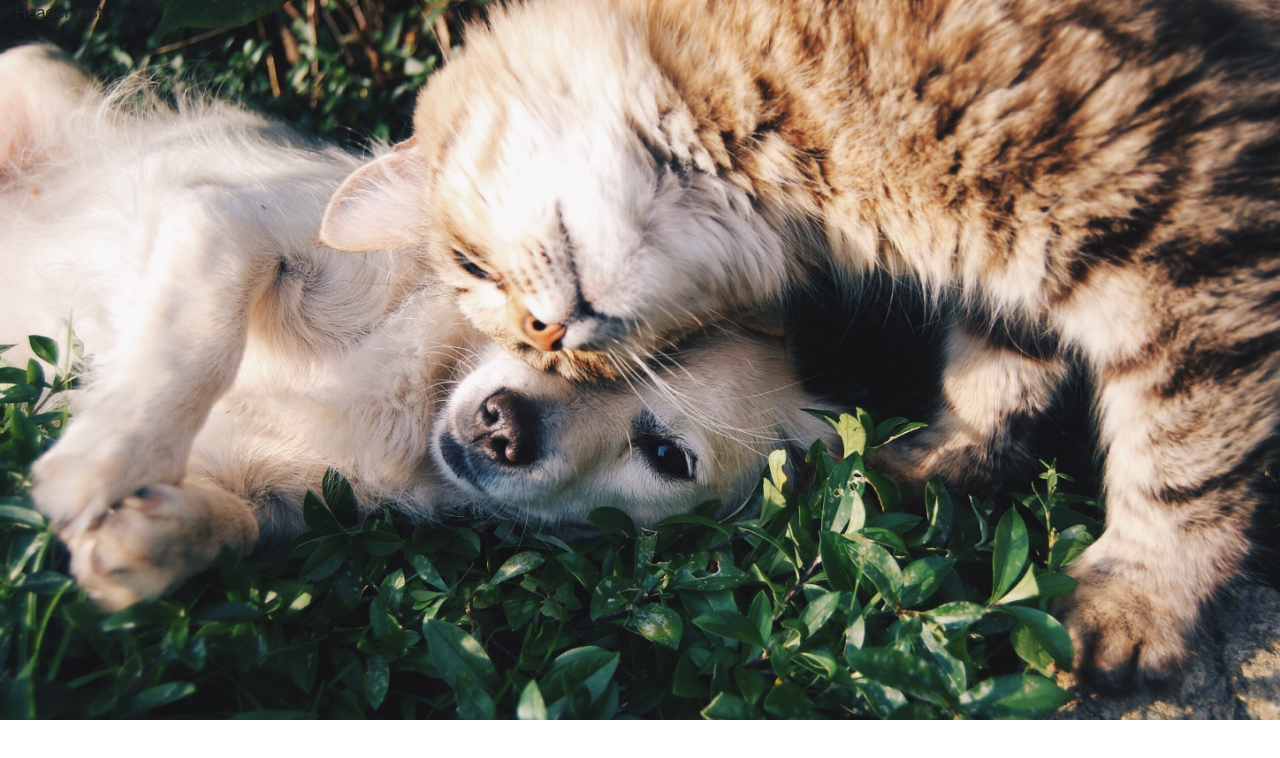
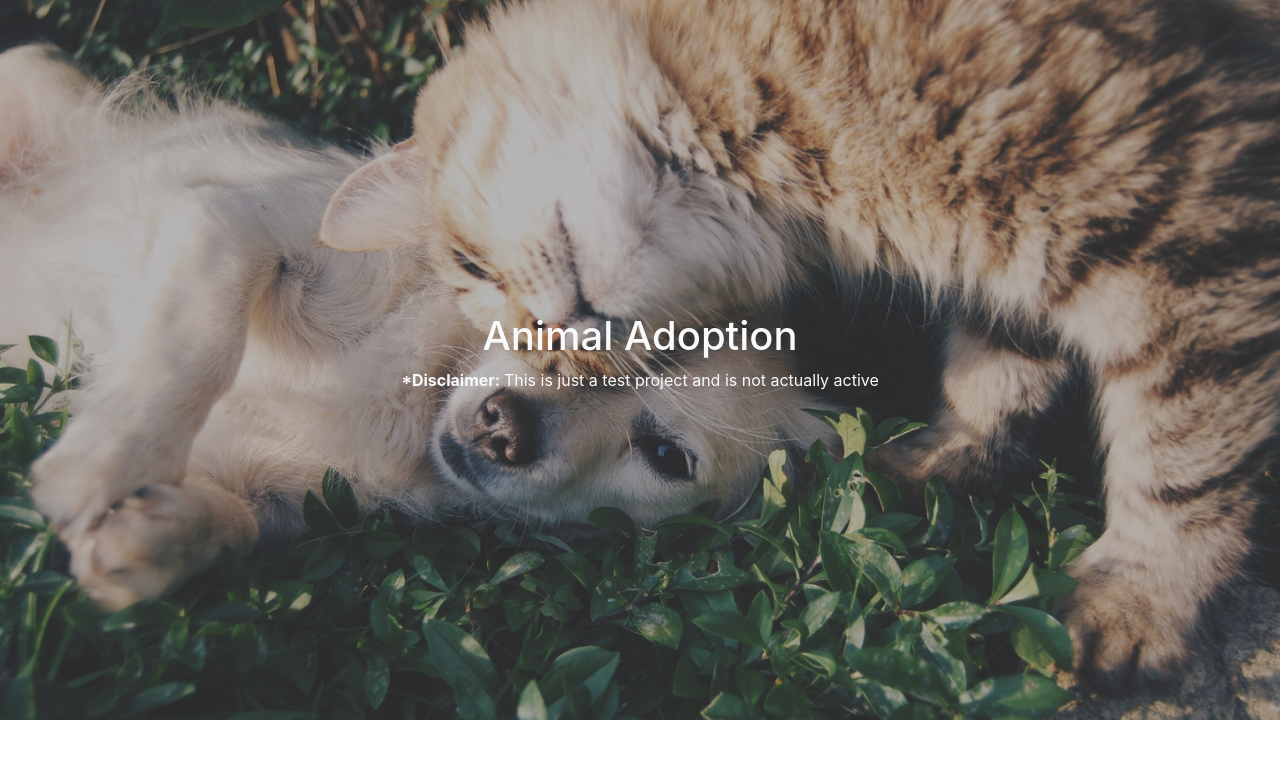
Before and after one commit to simone188535/animal-adoption, a React (Create React App) app: page / in a window 1280 px wide. Shown: the top 758 px of the page. Built offline with nearby package versions, Linux system fonts and the light colour scheme.

Commit message:
styling edits

```diff
--- a/src/components/HomepageHeader/homepageHeader.scss
+++ b/src/components/HomepageHeader/homepageHeader.scss
@@ -1,8 +1,16 @@
 @import '../../global-styles/variables';
 
 .homepage-header {
-    min-height: 90vh;
+    height: 90vh;
     background-position: center center;
     background-repeat: no-repeat;
     background-size: cover;
+    padding: 0;
+    .transparent-cover {
+        background-color: rgba(80, 80, 80, 0.4);
+    }
 }
+
+// @media only screen and (min-width: $large) {
+
+// }
--- a/src/components/HomepageHeader/index.tsx
+++ b/src/components/HomepageHeader/index.tsx
@@ -5,10 +5,13 @@
   return (
     <div
       style={{ backgroundImage: "url(./images/adoption.jpg)" }}
-      className="container-fluid homepage-header"
+      className="container-fluid homepage-header d-flex "
     >
+      <div className="transparent-cover h-100 w-100 d-flex align-items-center justify-content-center flex-column">
       {/* <img src="./images/adoption.jpg"/> */}
-      Header test
+      <h1 className="text-light ">Animal Adoption</h1>
+      <p className="text-light"><strong>*Disclaimer: </strong> This is just a test project and is not actually active</p>
+      </div>
     </div>
   );
 };
--- /dev/null
+++ b/src/global-styles/_common.scss
@@ -0,0 +1,14 @@
+* {
+    box-sizing: border-box;
+    padding: 0;
+    margin: 0;
+}
+
+body {
+    margin: 0;
+}
+
+html,
+body {
+    height: 100%;
+}
--- a/src/index.scss
+++ b/src/index.scss
@@ -1,2 +1,5 @@
 // // variables
-// @import './global-styles/variables';
+@import './global-styles/variables';
+
+// common styling
+@import '../src/global-styles/common';
--- a/src/index.tsx
+++ b/src/index.tsx
@@ -1,6 +1,6 @@
 import React from 'react';
 import ReactDOM from 'react-dom';
-// import './index.scss';
+import './index.scss';
 import App from './components/App';
 import reportWebVitals from './reportWebVitals';
 
```
